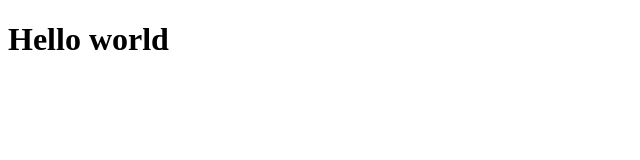
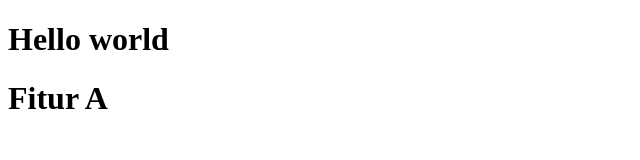
Before and after one commit to Rizkyandika123/tes_github, a plain HTML site: page index.html in a window 1280 px wide. Shown: the whole page, without its empty margins (0-640 px from the left). Drawn offline with Linux system fonts and the light colour scheme.

Commit message:
Menambah fitur A

```diff
--- a/index.html
+++ b/index.html
@@ -8,5 +8,6 @@
   </head>
   <body>
     <h1>Hello world</h1>
+    <h1>Fitur A</h1>
   </body>
 </html>
```
